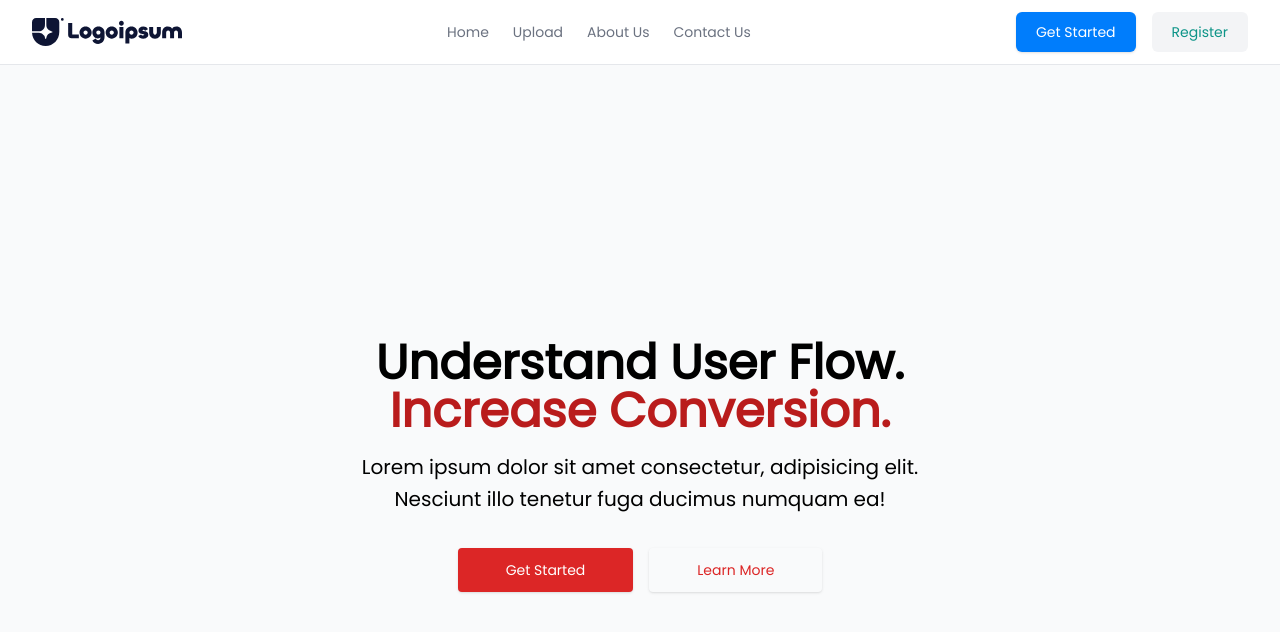
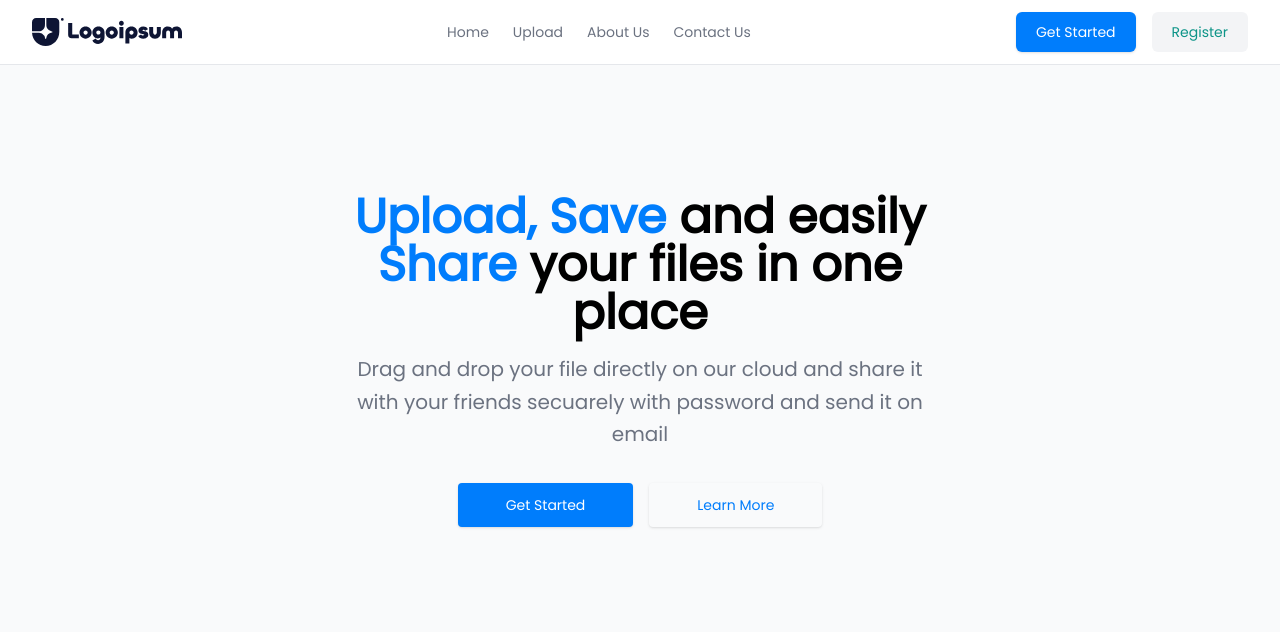
Before and after one commit to jorgecaballer0/next-file-sharing, a Next.js app: page / in a window 1280 px wide. Shown: the top 632 px of the page. Built offline with nearby package versions, Linux system fonts and the light colour scheme.

Commit message:
Inicio terminado

```diff
--- a/src/components/Hero.jsx
+++ b/src/components/Hero.jsx
@@ -1,34 +1,32 @@
+import Constantes from "@/utils/Constantes";
 import React from "react";
 
 const Hero = () => {
   return (
     <>
       <section className="bg-gray-50">
-        <div className="max-w-screen-xl px-4 py-32 mx-auto lg:flex lg:h-screen lg:items-center">
+        <div className="max-w-screen-xl px-4 py-32 mx-auto lg:flex">
           <div className="max-w-xl mx-auto text-center">
             <h1 className="text-3xl font-extrabold sm:text-5xl">
-              Understand User Flow.
-              <strong className="font-extrabold text-red-700 sm:block">
-                {" "}
-                Increase Conversion.{" "}
-              </strong>
+              <span className="text-primary">Upload, Save</span> and easily{" "}
+              <span className="text-primary">Share</span> your files in one
+              place
             </h1>
 
-            <p className="mt-4 sm:text-xl/relaxed">
-              Lorem ipsum dolor sit amet consectetur, adipisicing elit. Nesciunt
-              illo tenetur fuga ducimus numquam ea!
+            <p className="mt-4 text-gray-500 sm:text-xl/relaxed">
+              {Constantes.desc}
             </p>
 
             <div className="flex flex-wrap justify-center gap-4 mt-8">
               <a
-                className="block w-full px-12 py-3 text-sm font-medium text-white bg-red-600 rounded shadow hover:bg-red-700 focus:outline-none focus:ring active:bg-red-500 sm:w-auto"
+                className="block w-full px-12 py-3 text-sm font-medium text-white rounded shadow bg-primary hover:bg-blue-700 focus:outline-none focus:ring active:bg-blue-500 sm:w-auto"
                 href="/get-started"
               >
                 Get Started
               </a>
 
               <a
-                className="block w-full px-12 py-3 text-sm font-medium text-red-600 rounded shadow hover:text-red-700 focus:outline-none focus:ring active:text-red-500 sm:w-auto"
+                className="block w-full px-12 py-3 text-sm font-medium rounded shadow text-primary hover:text-blue-700 focus:outline-none focus:ring active:text-blue-500 sm:w-auto"
                 href="/about"
               >
                 Learn More
--- /dev/null
+++ b/src/utils/Constantes.js
@@ -0,0 +1,4 @@
+// eslint-disable-next-line import/no-anonymous-default-export
+export default {
+  desc: "Drag and drop your file directly on our cloud and share it with your friends secuarely with password and send it on email",
+};
```
